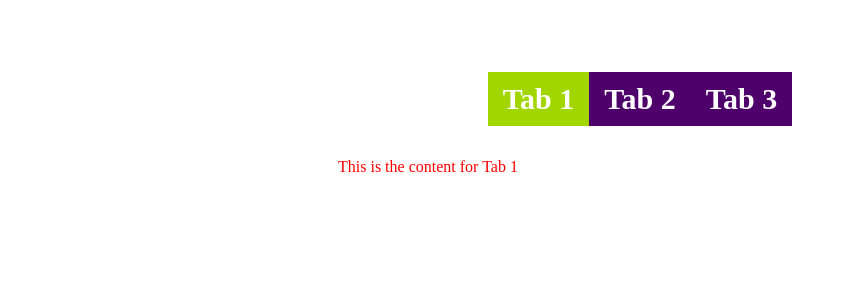
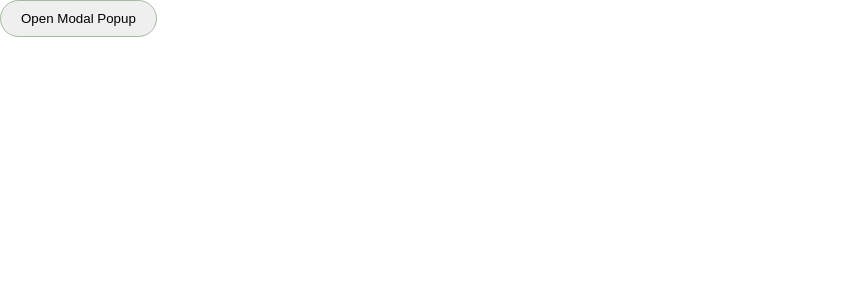
Before and after one commit to spiceyourcode/25-react, a React (Vite) app: page / in a window 1280 px wide. Shown: the top 300 px of the page, without its empty margins (0-855 px from the left). Built offline with nearby package versions, Linux system fonts and the light colour scheme.

Commit message:
Making the custom modal popup

```diff
--- a/src/App.jsx
+++ b/src/App.jsx
@@ -10,6 +10,7 @@ import LightDarkMode from "./components/light-dark-mode";
 import ScrollIndicator from "./components/scroll-indicator";
 import Tabs from "./components/custom-tabs/tabs";
 import TabsTest from "./components/custom-tabs/tab-test";
+import Modaltest from "./components/custom-modal-popup/modal-test";
 function App() {
   return (
     <>
@@ -28,8 +29,9 @@ function App() {
       <QRCodeGenerator/>
       <LightDarkMode/>
       <ScrollIndicator/>
+      <TabsTest/>
       */}
-      <TabsTest/>
+     <Modaltest/>
     </>
   );
 }
--- /dev/null
+++ b/src/components/custom-modal-popup/modal-test.jsx
@@ -0,0 +1,30 @@
+import { useState } from "react";
+import Modal from "./modal";
+import "./modal.css";
+
+function Modaltest() {
+  const [showModalPopup, setShowModalPopup] = useState(false);
+
+  function handleToggleModalPopup() {
+    setShowModalPopup(!showModalPopup);
+    console.log(showModalPopup);
+  }
+  const onClose = () => {
+    setShowModalPopup(false);
+  };
+  return (
+    <div>
+      <button onClick={handleToggleModalPopup}>Open Modal Popup</button>
+      {showModalPopup && (
+        <Modal
+        onClose={onClose}
+        body={<div >This is our custom body</div>}
+        header={<div>This is our custom header</div>}
+        footer={<div>This is our custom footer</div>}
+        />
+      )}
+    </div>
+  );
+}
+
+export default Modaltest;
--- /dev/null
+++ b/src/components/custom-modal-popup/modal.css
@@ -0,0 +1,64 @@
+:root{
+    --header-color: #5cb85c;
+}
+.modal{
+    position: fixed;
+    z-index: 1;
+    padding-top: 150px;
+    left: 0;
+    top: 0;
+    width: 100%;
+    height: 100%;
+    overflow: auto;
+    background-color: #a7b9a4;
+}
+
+.modal-content{
+    position: relative;
+    background-color: #fff;
+    margin: auto;
+    padding: 0;
+    border: 1px solid red;
+    width: 80%;
+    text-align: center;
+    animation-name: animateModal;
+    animation-duration: 0.5s;
+    animation-timing-function: ease-in-out;
+}
+.close-modal-icon{
+    cursor: pointer;
+    font-size: 40px;
+    float: right;
+    font-weight: bold;
+}
+.header{
+    padding: 4px 16px;
+    background-color: var(--header-color);
+    color: white;
+}
+.body{
+    padding: 2px 16px;
+    height: 30vh ;
+}
+.footer{
+    padding: 2px 16px;
+    background-color: var(--header-color);
+    color: aliceblue;
+}
+div>button{
+    padding: 10px 20px;
+    border-radius: 20px;
+    border: 1px solid #a7b9a4;
+    display: grid;
+}
+
+@keyframes animateModal {
+    from{
+        top: -200px;
+        opacity: 0;
+    }
+    to {
+        top: 0;
+        opacity: 1;
+    }
+}
--- /dev/null
+++ b/src/components/custom-modal-popup/modal.jsx
@@ -0,0 +1,26 @@
+import "./modal.css";
+
+function Modal({ id, header, body, footer, onClose }) {
+  return (
+    <div id={id || "Modal"} className="modal">
+      <div className="modal-content">
+        <div className="header">
+          <span className="close-modal-icon" onDoubleClick={onClose}>&times;</span>
+          <h2>{header ? header : "Header"}</h2>
+        </div>
+        <div className="body">
+          {body ? (
+            body
+          ) : (
+            <div>
+              <p>This is our modal body </p>
+            </div>
+          )}
+        </div>
+        <div className="footer">{footer ? footer : <h2> Footer</h2>}</div>
+      </div>
+    </div>
+  );
+}
+
+export default Modal;
--- a/src/index.css
+++ b/src/index.css
@@ -1,5 +1,13 @@
-*{
-    padding:0;
-    margin: 0;
-    box-sizing: border-box;
+body {
+  margin: 0;
+  font-family: -apple-system, BlinkMacSystemFont, 'Segoe UI', 'Roboto', 'Oxygen',
+    'Ubuntu', 'Cantarell', 'Fira Sans', 'Droid Sans', 'Helvetica Neue',
+    sans-serif;
+  -webkit-font-smoothing: antialiased;
+  -moz-osx-font-smoothing: grayscale;
 }
+
+code {
+  font-family: source-code-pro, Menlo, Monaco, Consolas, 'Courier New',
+    monospace;
+}
```
